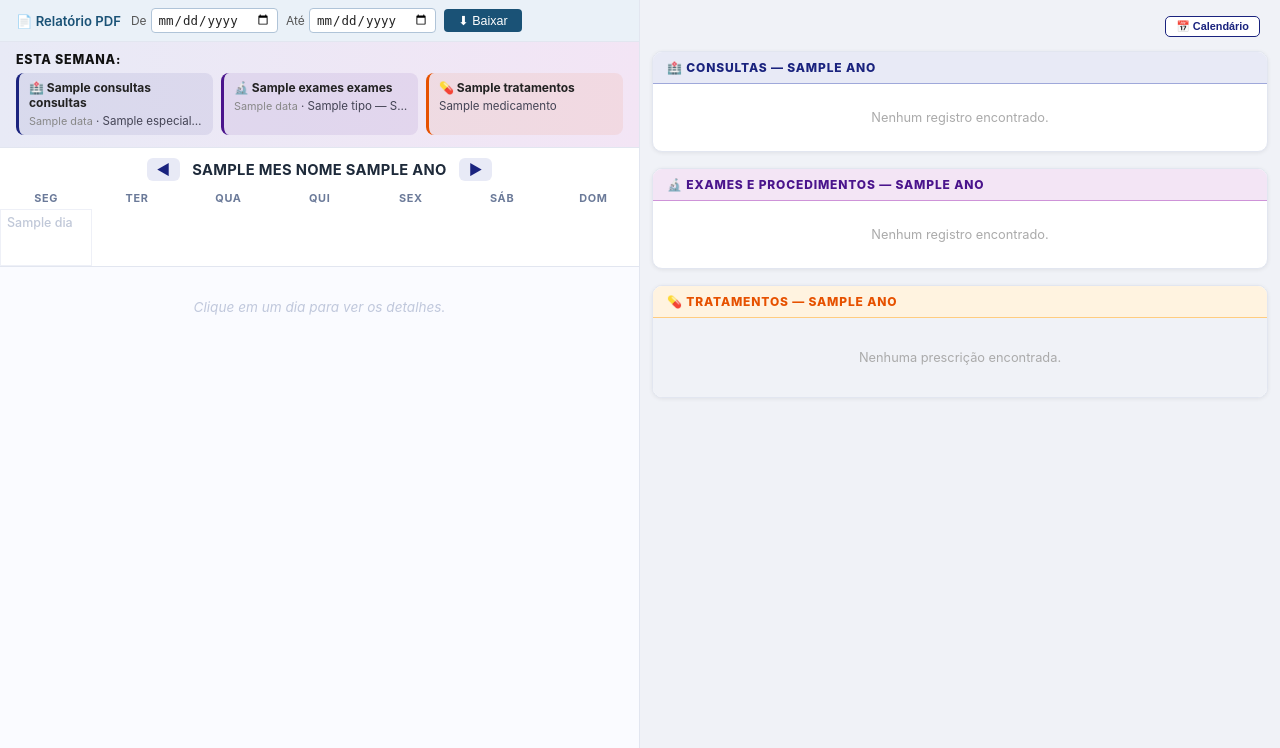
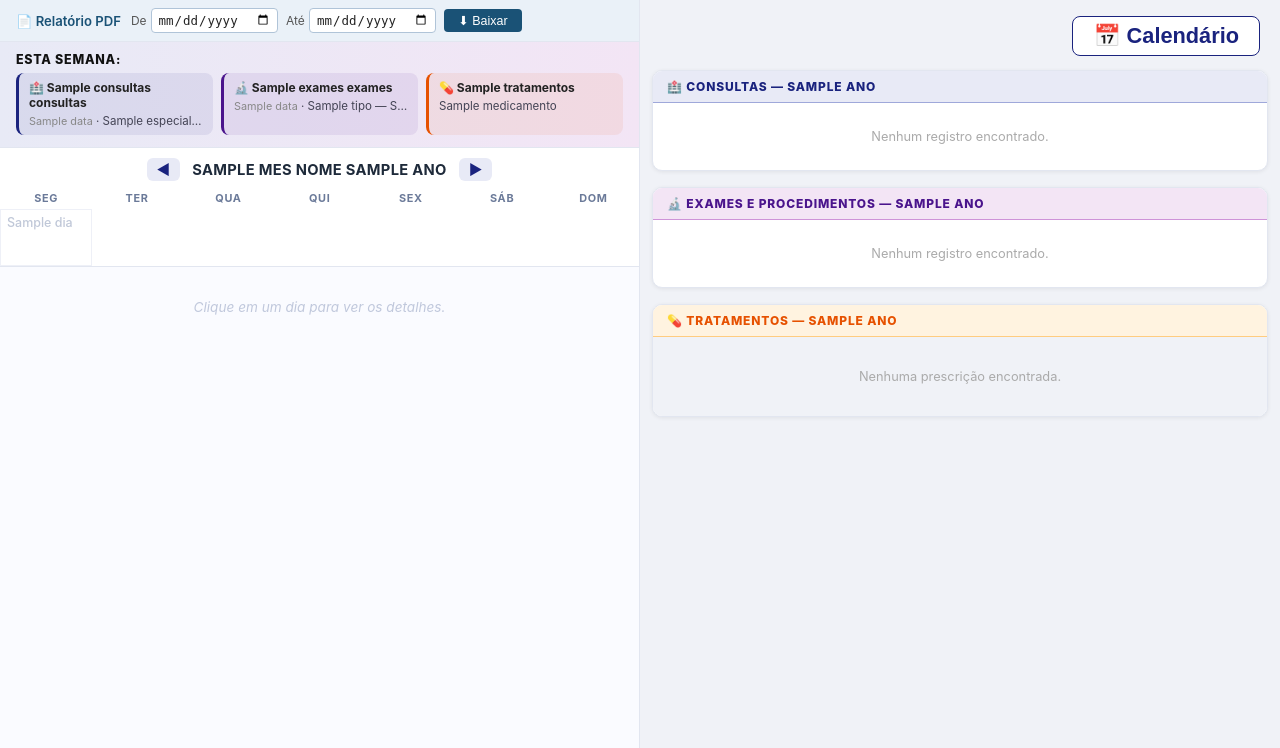
Before and after one commit to Rugani-B/agenda-medica-api, a Python web app: template api/templates/agenda.html in a window 1280 px wide. Shown: the part 52-800 px from the top of the page. Run offline with Jinja, Linux system fonts and the light colour scheme; the template is opened without the code that fills it: most values are stand-ins (such as "Sample title", 1, 10 or a date in 2020).

Commit message:
feat: quadros de tratamento listam medicamentos; Exames e Procedimentos; botao Lista/Calendario maior

```diff
--- a/api/static/style.css
+++ b/api/static/style.css
@@ -458,10 +458,10 @@ body.tema-cinza .relatorio-input { background: #f5f5f5; border-color: #aaa; }
   padding-right: 8px;
 }
 .modo-btn-unico {
-  font-size: 0.68rem;
-  padding: 3px 10px;
+  font-size: 1.36rem;
+  padding: 6px 20px;
   border: 1px solid #1a237e;
-  border-radius: 5px;
+  border-radius: 8px;
   background: white;
   color: #1a237e;
   cursor: pointer;
```
